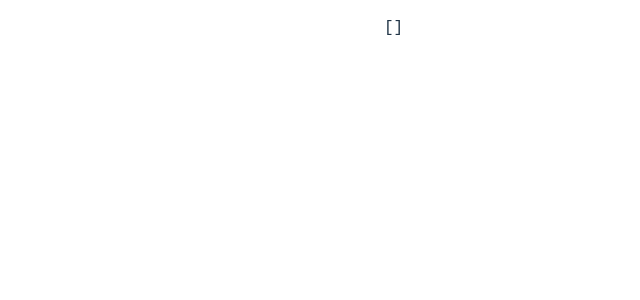
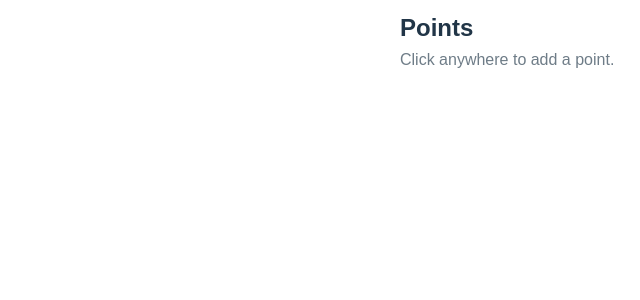
Before and after one commit to TheOmer77/lines, a React (Vite) app: page / in a window 1280 px wide. Shown: the top 300 px of the page, without its empty margins (640-1280 px from the left). Built offline with nearby package versions, Linux system fonts and the light colour scheme.

Commit message:
Revamp PointsDisplay, with editable values

```diff
--- a/src/App.tsx
+++ b/src/App.tsx
@@ -11,7 +11,7 @@ const App = () => {
 
   return (
     <>
-      <PointsDisplay points={points} />
+      <PointsDisplay points={points} setPoints={setPoints} />
       <DrawCanvas
         points={points}
         setPoints={setPoints}
--- a/src/components/PointsDisplay.tsx
+++ b/src/components/PointsDisplay.tsx
@@ -1,6 +1,58 @@
+import { Dispatch, SetStateAction, useCallback } from 'react';
 import type { Line } from '../types';
 
-const PointsDisplay = ({ points }: { points: Line }) => {
+const PointsDisplay = ({
+  points,
+  setPoints,
+}: {
+  points: Line;
+  setPoints: Dispatch<SetStateAction<Line>>;
+}) => {
+  const handlePointChange = useCallback(
+    (pointAxis: 0 | 1, pointIndex: number, value: number) =>
+      setPoints(prev =>
+        prev.map((point, index) =>
+          pointIndex === index
+            ? pointAxis === 1
+              ? [point[0], value]
+              : [value, point[1]]
+            : point
+        )
+      ),
+    [setPoints]
+  );
+
+  return (
+    <div className='points-display'>
+      <h2 className='section-header'>Points</h2>
+      {!points.length ? (
+        <span className='text-secondary'>Click anywhere to add a point.</span>
+      ) : (
+        <div className='points'>
+          {points.map((point, index) => (
+            <div key={index} className='point'>
+              <input
+                type='number'
+                value={point[0]}
+                onChange={e =>
+                  handlePointChange(0, index, Number(e.target.value))
+                }
+              ></input>
+              <input
+                type='number'
+                value={point[1]}
+                onChange={e =>
+                  handlePointChange(1, index, Number(e.target.value))
+                }
+              ></input>
+            </div>
+          ))}
+        </div>
+      )}
+    </div>
+  );
+
+  /* OLD UGLY VERSION
   return (
     <div className='points'>
       <pre>
@@ -12,6 +64,7 @@ ${points.map(([x, y]) => `  [${x}, ${y}]`).join(', \n')}
       </pre>
     </div>
   );
+  */
 };
 
 export default PointsDisplay;
--- a/src/index.css
+++ b/src/index.css
@@ -20,8 +20,33 @@ body {
   overflow: hidden;
 }
 
+input {
+  font-size: inherit;
+  border-radius: 0.5rem;
+  border: none;
+  padding: 0.5rem;
+
+  background-color: rgba(33, 53, 71, 0.15);
+}
+
+input:focus {
+  outline: none;
+  background-color: rgba(33, 53, 71, 0.25);
+}
+
+.text-secondary {
+  color: rgba(33, 53, 71, 0.65);
+}
+
+.section-header {
+  font-size: 1.5rem;
+  margin-top: 0;
+  margin-bottom: 0.5rem;
+  font-weight: 600;
+}
+
 .drawCanvas,
-.points {
+.points-display {
   position: fixed;
   top: 0;
 }
@@ -30,10 +55,31 @@ body {
   left: 0;
 }
 
-.points {
+.points-display {
   right: 0;
   width: 256px;
   height: 100vh;
+  padding: 1rem;
+  box-sizing: border-box;
+  z-index: 1;
+}
+
+.points-display > .points {
+  display: flex;
+  flex-direction: column;
+  gap: 0.25rem;
+  width: 100%;
+}
+
+.points-display > .points > .point {
+  display: grid;
+  grid-template-columns: repeat(2, 1fr);
+  gap: 0.25rem;
+  width: 100%;
+}
+
+.points-display > .points > .point > input {
+  width: calc(100% - 1rem);
 }
 
 @media (prefers-color-scheme: dark) {
@@ -41,4 +87,16 @@ body {
     color: rgba(255, 255, 255, 0.87);
     background-color: #242424;
   }
+
+  input {
+    background-color: rgba(255, 255, 255, 0.15);
+  }
+
+  input:focus {
+    background-color: rgba(255, 255, 255, 0.25);
+  }
+
+  .text-secondary {
+    color: rgba(255, 255, 255, 0.5);
+  }
 }
```
